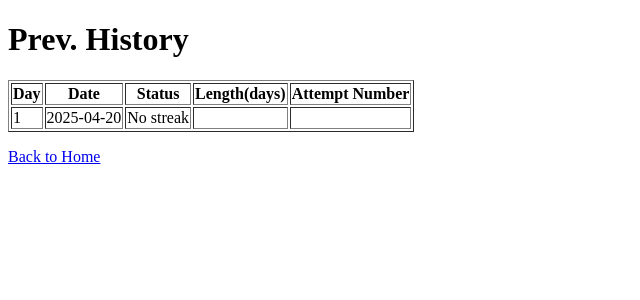
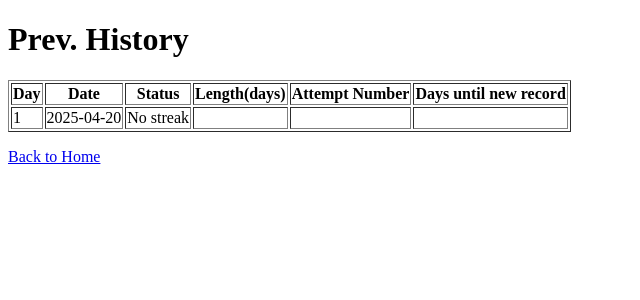
Before and after one commit to Nanuzer0/Nofap-tracker, a Flask app: page /history in a window 1280 px wide. Shown: the top 300 px of the page, without its empty margins (0-640 px from the left). Run offline with Flask 3, Linux system fonts and the light colour scheme; parts of the project's set-up code (start-up, migrations or seed data) failed here and were passed over.

Commit message:
added records

```diff
--- a/server.py
+++ b/server.py
@@ -34,6 +34,13 @@ class Streak(db.Model):
         self.attempt_number = attempt_number
         self.streak_started = streak_started
 
+class Record(db.Model):
+    id = db.Column("id", db.Integer, primary_key = True)
+    days = db.Column("days", db.Integer)
+
+    def __init__(self, days: int):
+        self.days = days
+
 @app.route("/", methods = ["POST", "GET"])
 def home():
     today = Streak.query.filter_by(date = py_datetime.datetime.today().date()).first()
@@ -50,12 +57,12 @@ def home():
                 db.session.commit()
 
     #desc = str(today.day) + " " + str(today.date) + " " + str(today.status) + " " + str(today.streak_days) + " " + str(today.attempt_number) + " " + str(today.streak_started)
-    return render_template("index.html", streak = today.streak_days, status = today.status, started = today.streak_started)
+    return render_template("index.html", streak = today.streak_days, status = today.status, started = today.streak_started, record = Record.query.first().days)
 
 @app.route("/history")
 def history():
     streaks = Streak.query.all()
-    return render_template("table.html", list = streaks)
+    return render_template("table.html", list = streaks, record = Record.query.first().days)
 
 @app.route("/test")
 def test():
@@ -68,6 +75,8 @@ def update_database():
         if (yesterday == None):
             today = Streak(1, py_datetime.datetime.today().date(), status = False, streak_started = False)
             db.session.add(today)
+            record = Record(0)
+            db.session.add(record)
             db.session.commit()
             return
         if (yesterday.status):
@@ -79,6 +88,9 @@ def update_database():
                 today = Streak(yesterday.day + 1, py_datetime.datetime.today().date(), True, 0, Streak.query.order_by(Streak.attempt_number.desc()).first().attempt_number + 1, True)
             else:
                 today = Streak(yesterday.day + 1, py_datetime.datetime.today().date(), False, streak_started = False)
+        record = Record.query.first()
+        if today.streak_days > record.days:
+            record.days = today.streak_days
         db.session.add(today)
         db.session.commit()
 
--- a/templates/index.html
+++ b/templates/index.html
@@ -29,7 +29,11 @@
     {% endif %}
     <!-- <p>{{full}}</p> -->
     <!-- <p>{{test}}</p> -->
-    <p></p>
+    <p>
+
+        Your record is {{record}} days
+
+    </p>
     <a href="/history">History</a>
 <script src = "../static/timer.js"></script>
 </body>
--- a/templates/table.html
+++ b/templates/table.html
@@ -12,6 +12,7 @@
             <th>Status</th>
             <th>Length(days)</th>
             <th>Attempt Number</th>
+            <th>Days until new record</th>
         </tr>
         {% for day in list %}
         <tr>
@@ -32,6 +33,16 @@
             {% else %}
                 <td></td>
             {% endif %}
+            {% if day.streak_days != None %}
+                {% if day.streak_days < record %}
+                    <td>{{ record - day.streak_days }}</td>
+                {% else %}
+                    <td></td>
+                {% endif %}
+            {% else %}
+                <td></td>
+            {% endif %}
+
         </tr>
         {% endfor %}
     </table>
```
